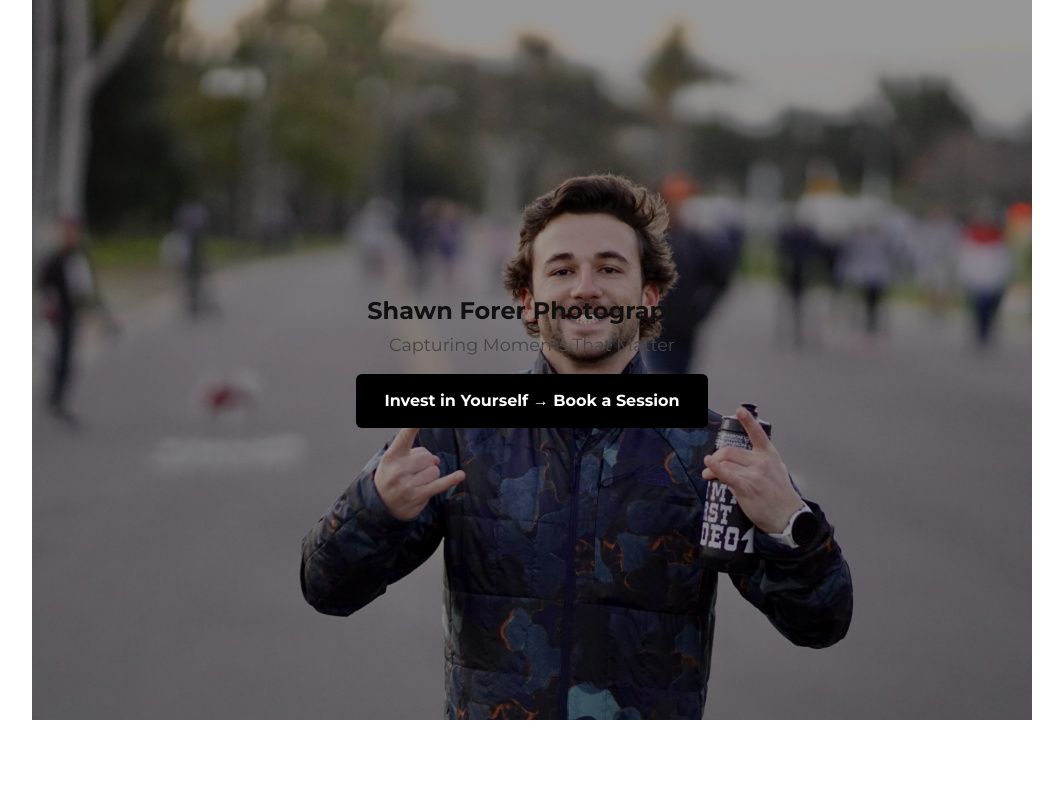
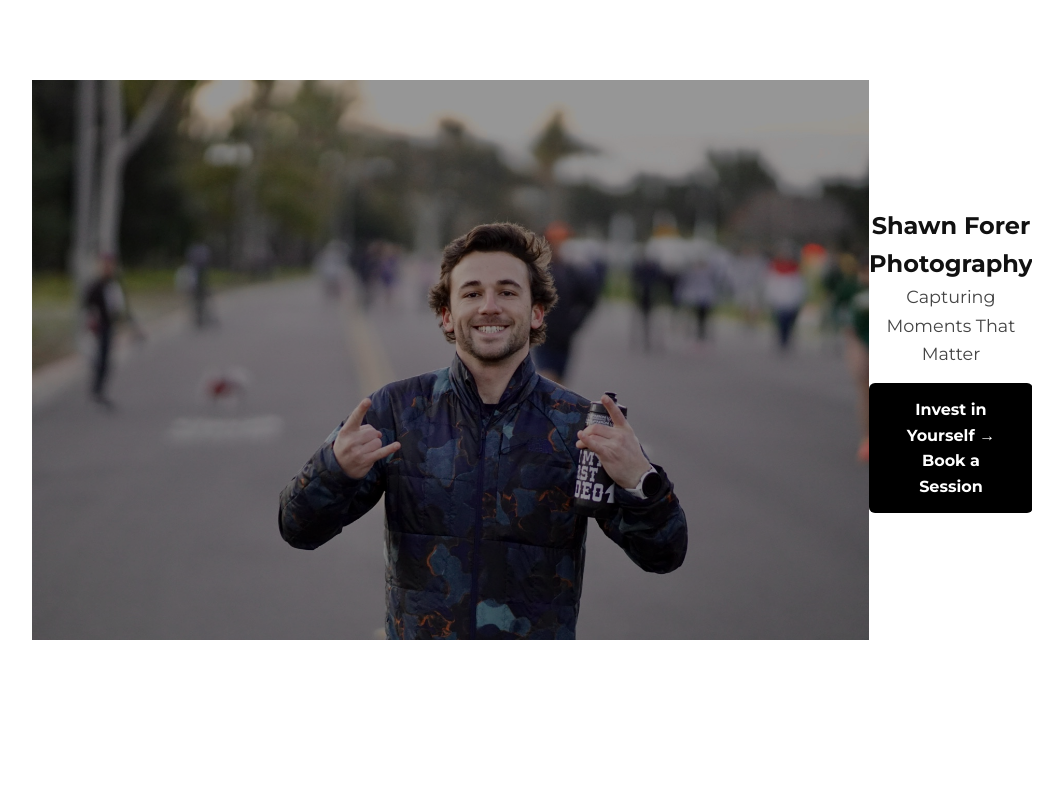
Before and after one commit to forershawn/Shawn-Forer-Photography, a plain HTML site: page index.html in a window 1280 px wide. Shown: the top 797 px of the page, without its empty margins (108-1171 px from the left). Drawn offline with Linux system fonts and the light colour scheme; some packages are replaced by stand-ins of ours; a script that the page names is missing.

Commit message:
Simplify hero section and remove parallax effect

```diff
--- a/index.html
+++ b/index.html
@@ -13,9 +13,7 @@
 
   <!-- HERO SECTION -->
   <section id="hero">
-    <div class="hero-image-container">
-      <img src="images/hero.jpeg" alt="Hero Image" class="hero-image">
-    </div>
+    <img src="images/hero.jpeg" alt="Hero Image" class="hero-image">
     <div class="hero-text fade-in">
       <h1>Shawn Forer Photography</h1>
       <p>Capturing Moments That Matter</p>
@@ -92,10 +90,7 @@
     });
 
     // FADE-IN ON SCROLL
-const faders = document.querySelectorAll('.fade-in, .fade-in-section, .fade-in-btn');
-// removed '.gallery img' so gallery images are always visible
-
-
+    const faders = document.querySelectorAll('.fade-in, .fade-in-section, .fade-in-btn');
     const appearOptions = {
       threshold: 0.1,
       rootMargin: "0px 0px -50px 0px"
@@ -112,13 +107,6 @@ const faders = document.querySelectorAll('.fade-in, .fade-in-section, .fade-in-b
     faders.forEach(fader => {
       appearOnScroll.observe(fader);
     });
-
-    // HERO PARALLAX
-    const heroImage = document.querySelector('.hero-image');
-    window.addEventListener('scroll', () => {
-      const offset = window.pageYOffset;
-      heroImage.style.transform = `translateY(${offset * 0.3}px) scale(1.05)`;
-    });
   </script>
 </body>
 </html>
```
